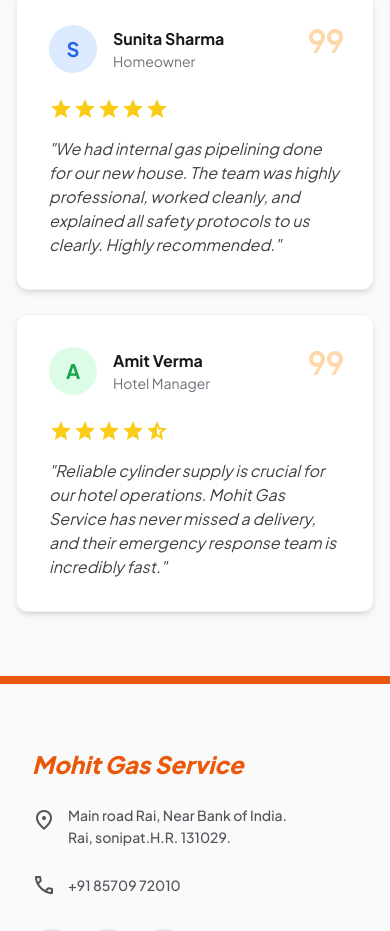
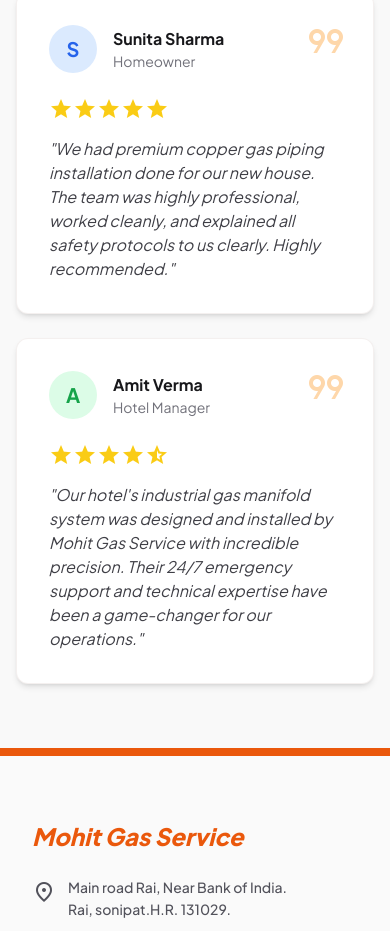
Before and after one commit to mohitgasservice2017-arch/Company-Webpage, a React (Vite) app: page / in a window 390 px wide. Shown: the part 4874-5805 px from the top of the page. Built offline with nearby package versions, Linux system fonts and the light colour scheme.

Commit message:
feat: initialize landing page with responsive layout, scroll animations, and interactive tilt cards

```diff
--- a/src/App.tsx
+++ b/src/App.tsx
@@ -277,7 +277,7 @@
                 <span className="material-symbols-outlined" style={{ fontVariationSettings: "'FILL' 1" }}>star</span>
                 <span className="material-symbols-outlined" style={{ fontVariationSettings: "'FILL' 1" }}>star</span>
               </div>
-              <p className="text-zinc-700 italic">"We had internal gas pipelining done for our new house. The team was highly professional, worked cleanly, and explained all safety protocols to us clearly. Highly recommended."</p>
+              <p className="text-zinc-700 italic">"We had premium copper gas piping installation done for our new house. The team was highly professional, worked cleanly, and explained all safety protocols to us clearly. Highly recommended."</p>
             </div>
             {/* Testimonial 3 */}
             <div className="bg-surface-container-lowest rounded-xl p-8 border border-outline/10 shadow-md relative" data-aos="fade-up" data-aos-delay="300">
@@ -296,7 +296,7 @@
                 <span className="material-symbols-outlined" style={{ fontVariationSettings: "'FILL' 1" }}>star</span>
                 <span className="material-symbols-outlined">star_half</span>
               </div>
-              <p className="text-zinc-700 italic">"Reliable cylinder supply is crucial for our hotel operations. Mohit Gas Service has never missed a delivery, and their emergency response team is incredibly fast."</p>
+              <p className="text-zinc-700 italic">"Our hotel's industrial gas manifold system was designed and installed by Mohit Gas Service with incredible precision. Their 24/7 emergency support and technical expertise have been a game-changer for our operations."</p>
             </div>
           </div>
         </section>
```
